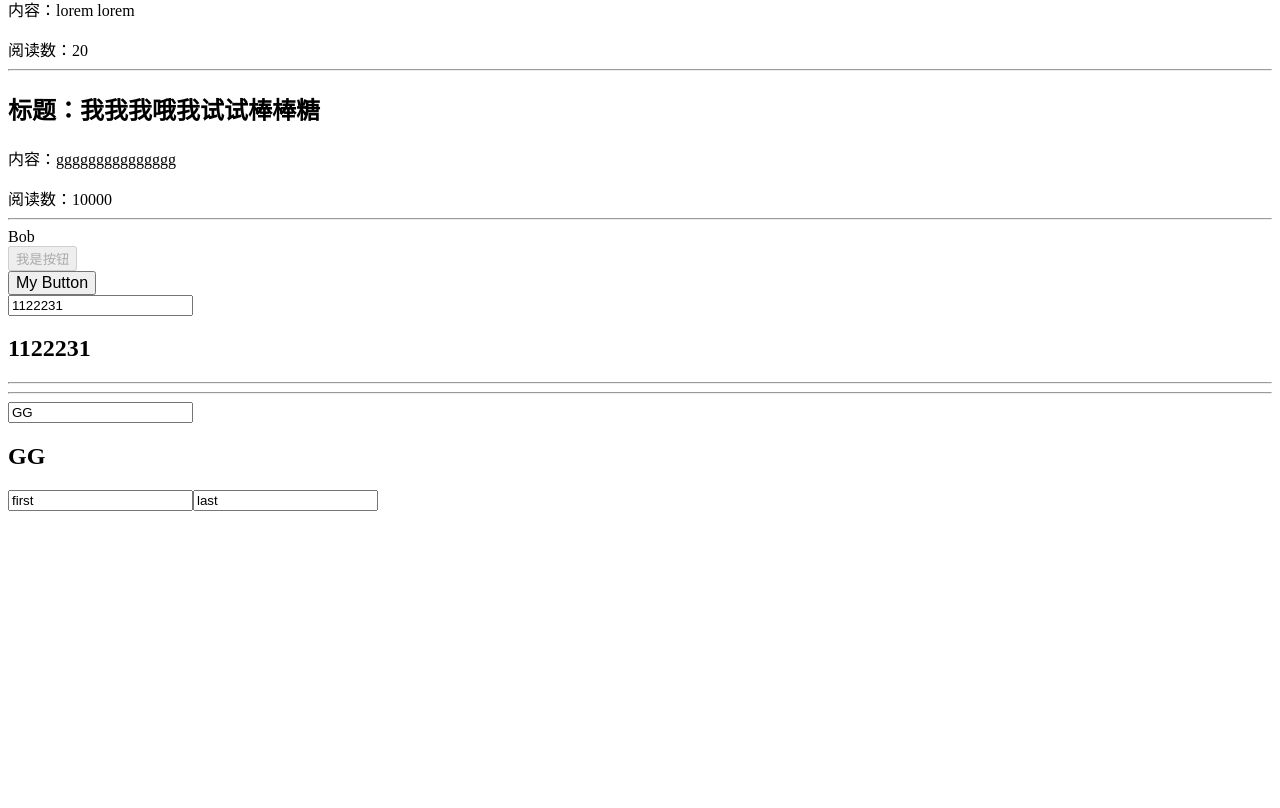
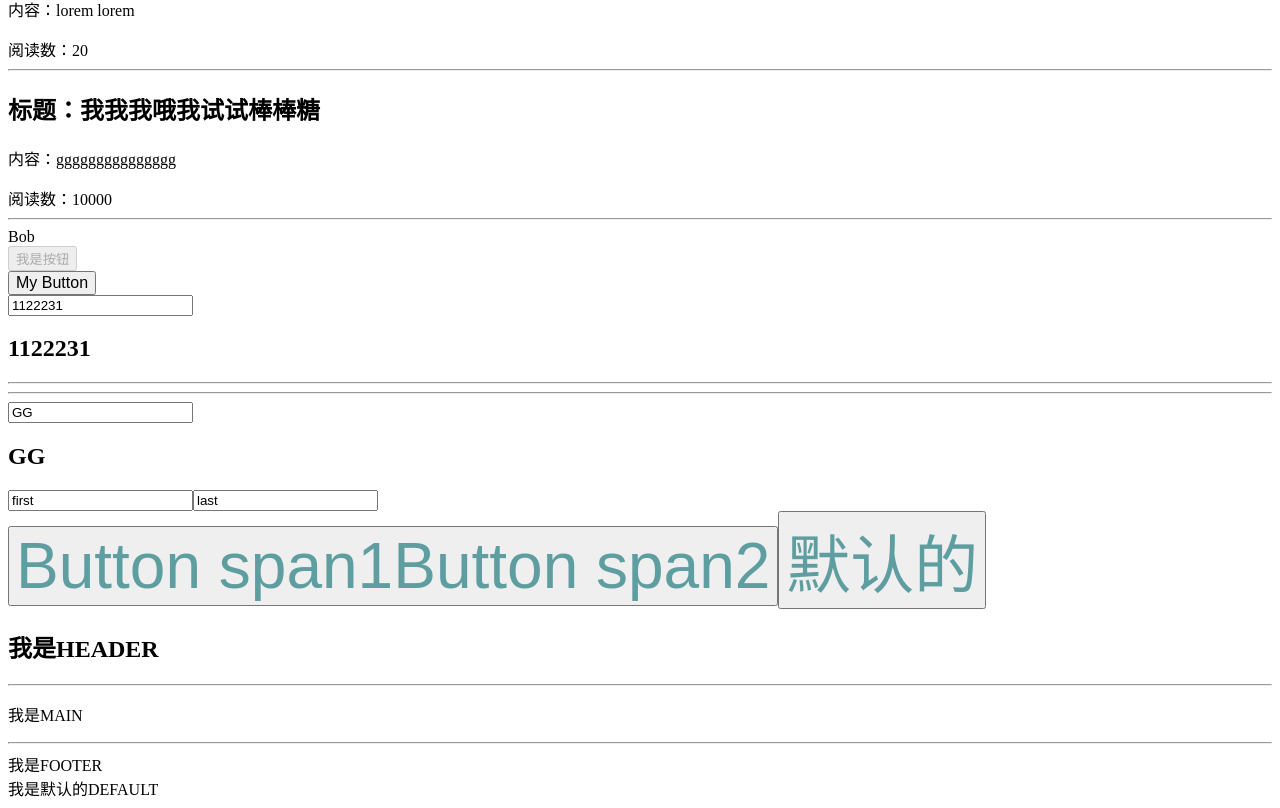
Before and after one commit to aifuxi/learn-vue3, a Vue app: page / in a window 1280 px wide. Shown: the part 1185-1993 px from the top of the page. Before the commit the page ends 1704 px from the top, so only its background shows below. Built offline with nearby package versions, Linux system fonts and the light colour scheme.

Commit message:
feat✨: 插槽

```diff
--- a/src/App.vue
+++ b/src/App.vue
@@ -13,6 +13,8 @@ import MyButton from "./components/MyButton.vue";
 import CustomInput from "./components/CustomInput.vue";
 import CustomInputV2 from "./components/CustomInputV2.vue";
 import UserName from "./components/UserName.vue";
+import FancyButton from "./components/FancyButton.vue";
+import BaseLayout from "./components/BaseLayout.vue";
 
 const post = ref({
   title: "我我我哦我试试棒棒糖",
@@ -66,4 +68,25 @@ const lastName = ref("last");
     v-model:first-name.capitalize="firstName"
     v-model:last-name.uppercase="lastName"
   />
+
+  <FancyButton>
+    <span>Button span1</span>
+
+    <span>Button span2</span>
+  </FancyButton>
+
+  <FancyButton />
+
+  <BaseLayout>
+    <template #header>
+      <h2>我是HEADER</h2>
+    </template>
+
+    <template #main>
+      <p>我是MAIN</p>
+    </template>
+    <template #footer> 我是FOOTER </template>
+
+    <template #default> 我是默认的DEFAULT </template>
+  </BaseLayout>
 </template>
--- /dev/null
+++ b/src/components/BaseLayout.vue
@@ -0,0 +1,21 @@
+<template>
+  <div>
+    <header>
+      <slot name="header" />
+    </header>
+    <hr />
+    <main>
+      <slot name="main" />
+    </main>
+    <hr />
+    <footer>
+      <slot name="footer" />
+    </footer>
+
+    <slot />
+  </div>
+</template>
+
+<script setup lang="ts"></script>
+
+<style scoped></style>
--- /dev/null
+++ b/src/components/FancyButton.vue
@@ -0,0 +1,14 @@
+<template>
+  <button>
+    <slot>默认的</slot>
+  </button>
+</template>
+
+<script setup lang="ts"></script>
+
+<style scoped>
+button {
+  font-size: 4rem;
+  color: cadetblue;
+}
+</style>
```
